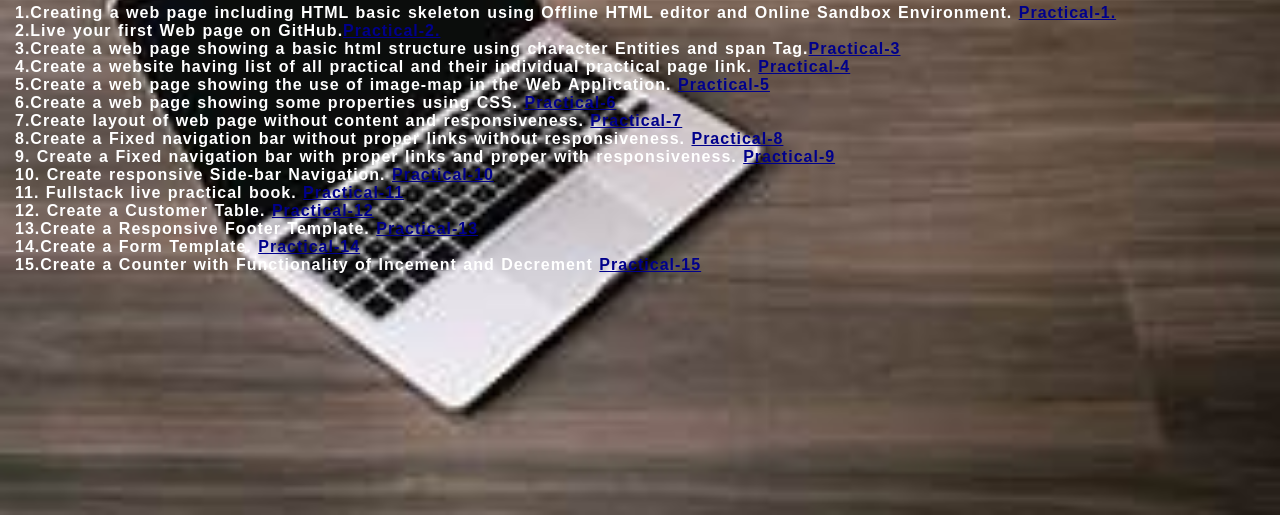
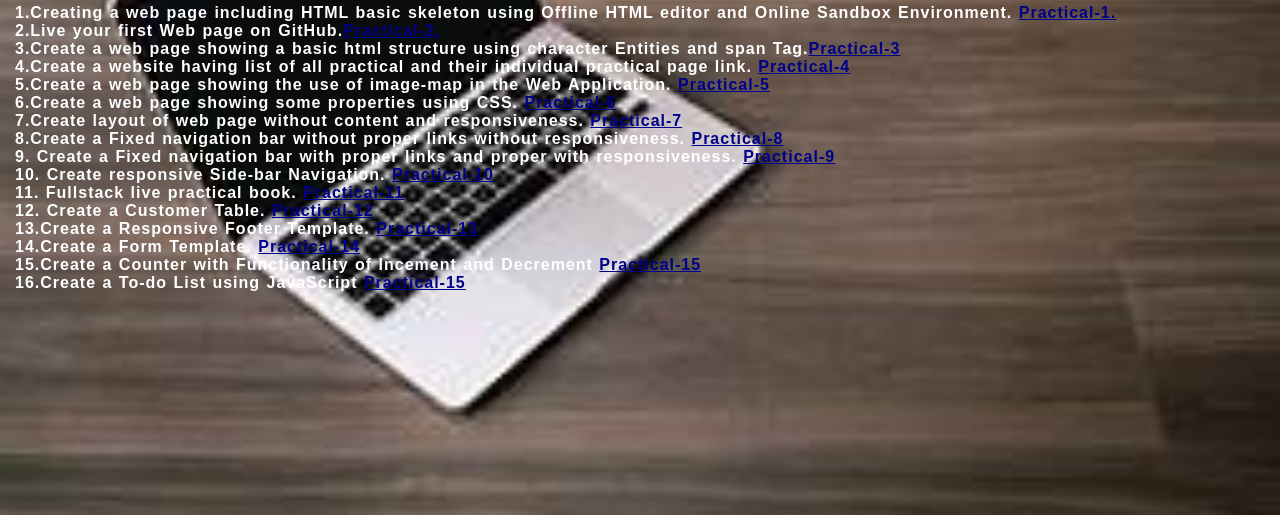
Before and after one commit to astha-kharya/fullstack-practiacl4, a plain HTML site: page index.html in a window 1280 px wide. Shown: the part 285-800 px from the top of the page. Drawn offline with Linux system fonts and the light colour scheme.

Commit message:
adding practical 16

```diff
--- a/index.html
+++ b/index.html
@@ -103,6 +103,9 @@
         <p>15.Create a Counter with Functionality of Incement and Decrement
             <a href="practicals/practical15.html">Practical-15</a>
         </p>
+        <p>16.Create a To-do List using JavaScript
+            <a href="practicals/practical16.html">Practical-15</a>
+        </p>
     </div>
 </body>
 
```
